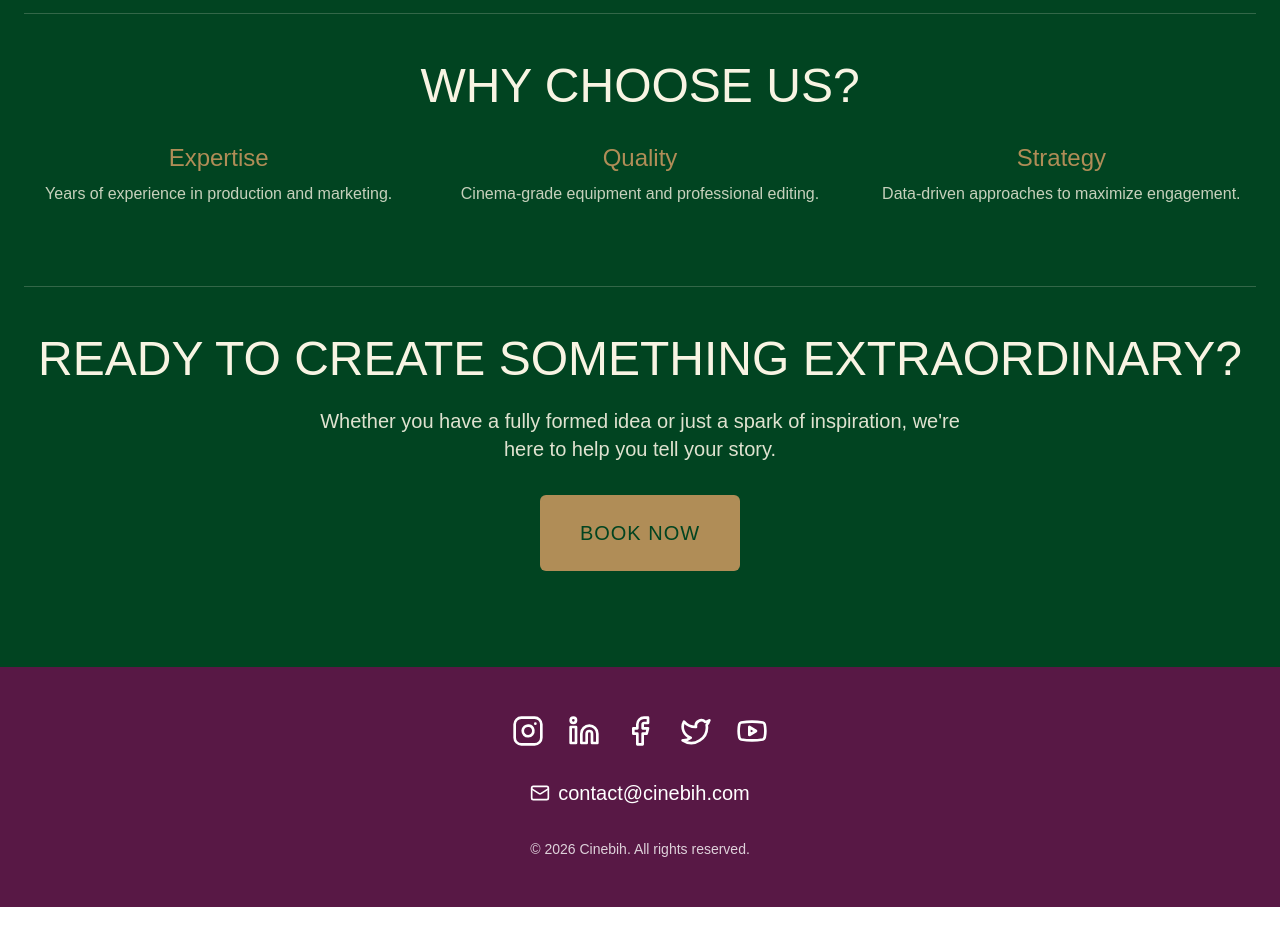
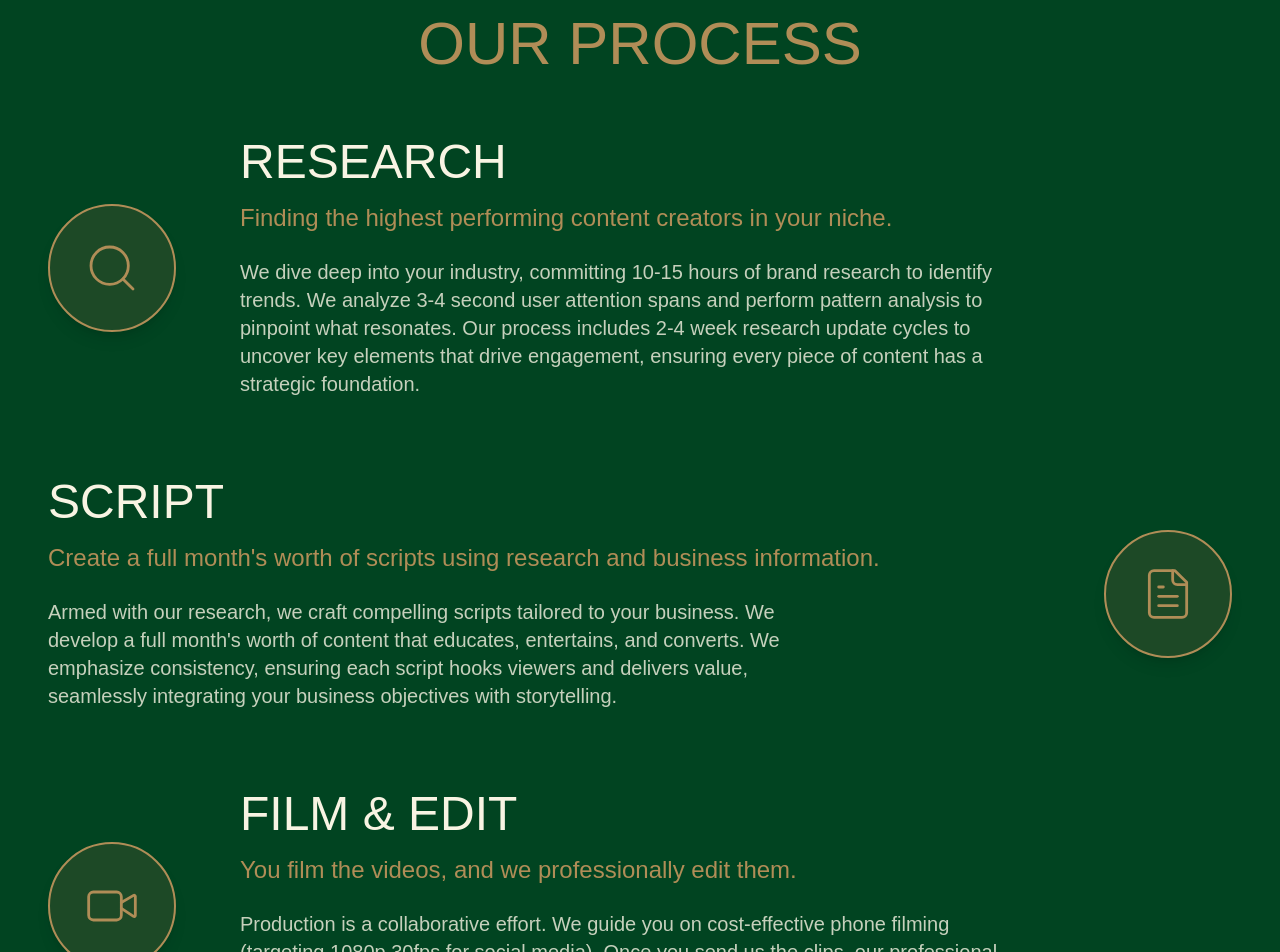
Before and after one commit to VersaceXcodes/website-short-summary-this-uip5, a React (Vite) app in the folder vitereact/: page /about in a window 1280 px wide. Shown: the part 1200-2152 px from the top of the page. Before the commit the page ends 2107 px from the top, so only its background shows below. Built offline with nearby package versions, Linux system fonts and the light colour scheme.

Commit message:
OpenCode: Fix issues found by Stagehand browser testing
- Fixed UI/UX issues
- Improved user experience
- Resolved browser compatibility issues

Automated fixes by OpenCode based on Stagehand test results.

```diff
--- /dev/null
+++ b/vitereact/src/components/DetailedServicesSection.tsx
@@ -0,0 +1,63 @@
+import React from 'react';
+import { Search, FileText, Video, Upload } from 'lucide-react';
+
+const DetailedServicesSection: React.FC = () => {
+  const services = [
+    {
+      title: "Research",
+      description: "Finding the highest performing content creators in your niche.",
+      detail: "We dive deep into your industry, committing 10-15 hours of brand research to identify trends. We analyze 3-4 second user attention spans and perform pattern analysis to pinpoint what resonates. Our process includes 2-4 week research update cycles to uncover key elements that drive engagement, ensuring every piece of content has a strategic foundation.",
+      icon: Search
+    },
+    {
+      title: "Script",
+      description: "Create a full month's worth of scripts using research and business information.",
+      detail: "Armed with our research, we craft compelling scripts tailored to your business. We develop a full month's worth of content that educates, entertains, and converts. We emphasize consistency, ensuring each script hooks viewers and delivers value, seamlessly integrating your business objectives with storytelling.",
+      icon: FileText
+    },
+    {
+      title: "Film & Edit",
+      description: "You film the videos, and we professionally edit them.",
+      detail: "Production is a collaborative effort. We guide you on cost-effective phone filming (targeting 1080p 30fps for social media). Once you send us the clips, our professional editors take over. We provide comprehensive services including subtitles, sound design, and color grading to transform your footage into polished videos.",
+      icon: Video
+    },
+    {
+      title: "Upload",
+      description: "Optimized content uploading across multiple social media platforms.",
+      detail: "Consistency is key. We optimize content for platform-specific algorithms including TikTok, Instagram, YouTube Shorts, and LinkedIn. We manage the scheduling, write engaging captions, and use relevant hashtags to maximize reach, ensuring your brand stays visible and active without you lifting a finger.",
+      icon: Upload
+    }
+  ];
+
+  return (
+    <section className="py-20 border-t border-ivory/20" id="detailed-services">
+      <div className="container mx-auto px-6">
+        <h2 className="font-smut text-4xl md:text-6xl text-center mb-16 uppercase text-antique-gold">
+          Our Process
+        </h2>
+        <div className="space-y-20">
+          {services.map((service, index) => (
+            <div key={index} className={`flex flex-col ${index % 2 === 1 ? 'md:flex-row-reverse' : 'md:flex-row'} gap-8 md:gap-16 items-center`}>
+              <div className="flex-shrink-0 flex items-center justify-center w-32 h-32 rounded-full bg-cognac-brown/20 border-2 border-antique-gold text-antique-gold shadow-lg">
+                <service.icon size={56} strokeWidth={1.2} />
+              </div>
+              <div className="flex-1 text-center md:text-left">
+                <h3 className="font-smut text-3xl md:text-5xl mb-4 text-ivory uppercase">
+                  {service.title}
+                </h3>
+                <h4 className="font-smut-full text-xl md:text-2xl text-antique-gold mb-6">
+                  {service.description}
+                </h4>
+                <p className="font-smut-full text-lg md:text-xl leading-relaxed text-ivory/80 max-w-3xl">
+                  {service.detail}
+                </p>
+              </div>
+            </div>
+          ))}
+        </div>
+      </div>
+    </section>
+  );
+};
+
+export default DetailedServicesSection;
--- a/vitereact/src/components/views/About.tsx
+++ b/vitereact/src/components/views/About.tsx
@@ -1,6 +1,7 @@
 import React from 'react';
 import { Link } from 'react-router-dom';
 import { Button } from '@/components/ui/button';
+import DetailedServicesSection from '@/components/DetailedServicesSection';
 
 const About: React.FC = () => {
   return (
@@ -46,6 +47,8 @@ const About: React.FC = () => {
                 </div>
             </div>
 
+            <DetailedServicesSection />
+
             <div className="mt-20 border-t border-ivory/20 pt-12">
                 <h3 className="font-smut text-3xl md:text-5xl mb-8 uppercase text-center">Why Choose Us?</h3>
                 <div className="grid grid-cols-1 md:grid-cols-3 gap-8 text-center">
```
Also changed, not shown: 2 other files (tests, documents, lock files or other folders).
